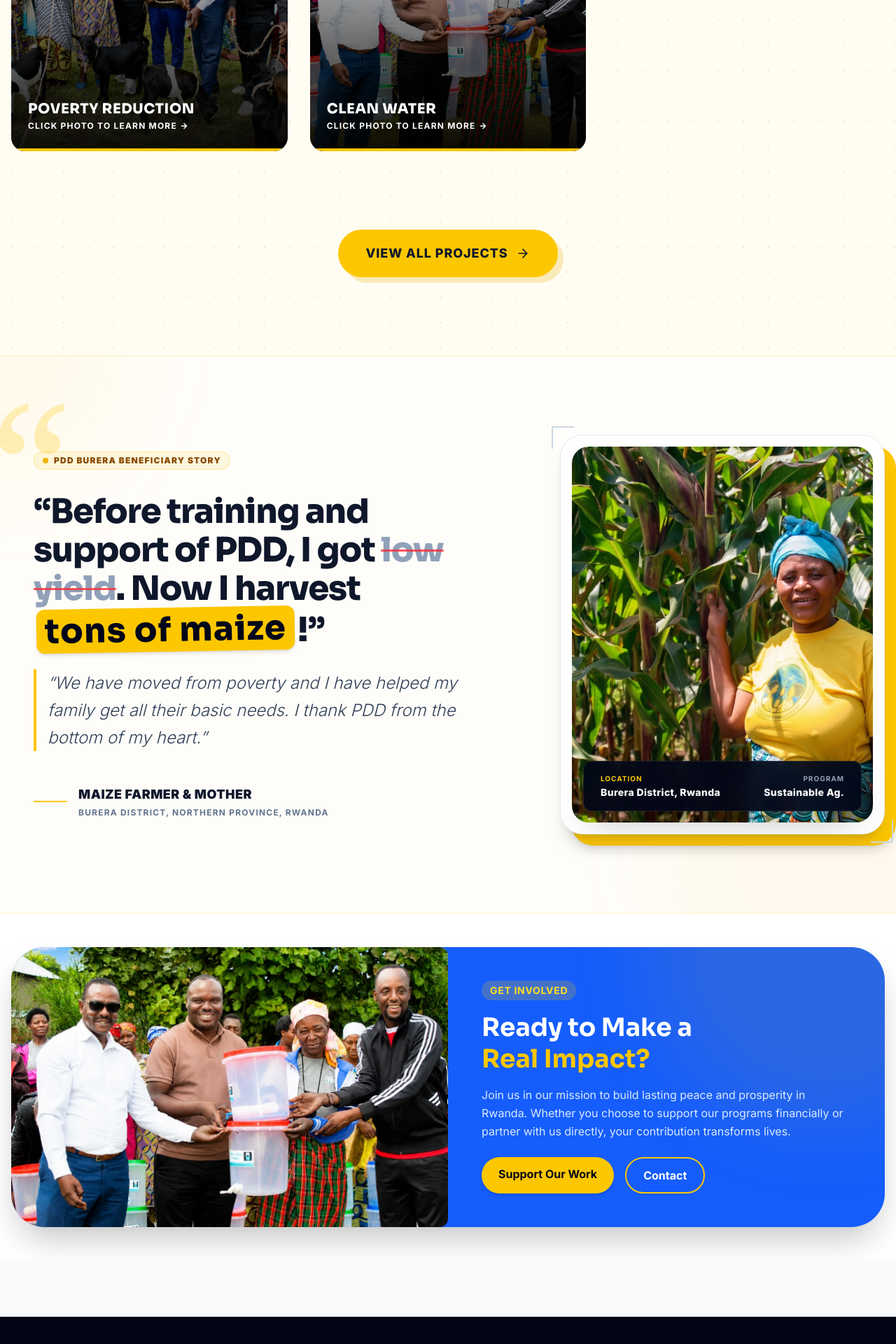
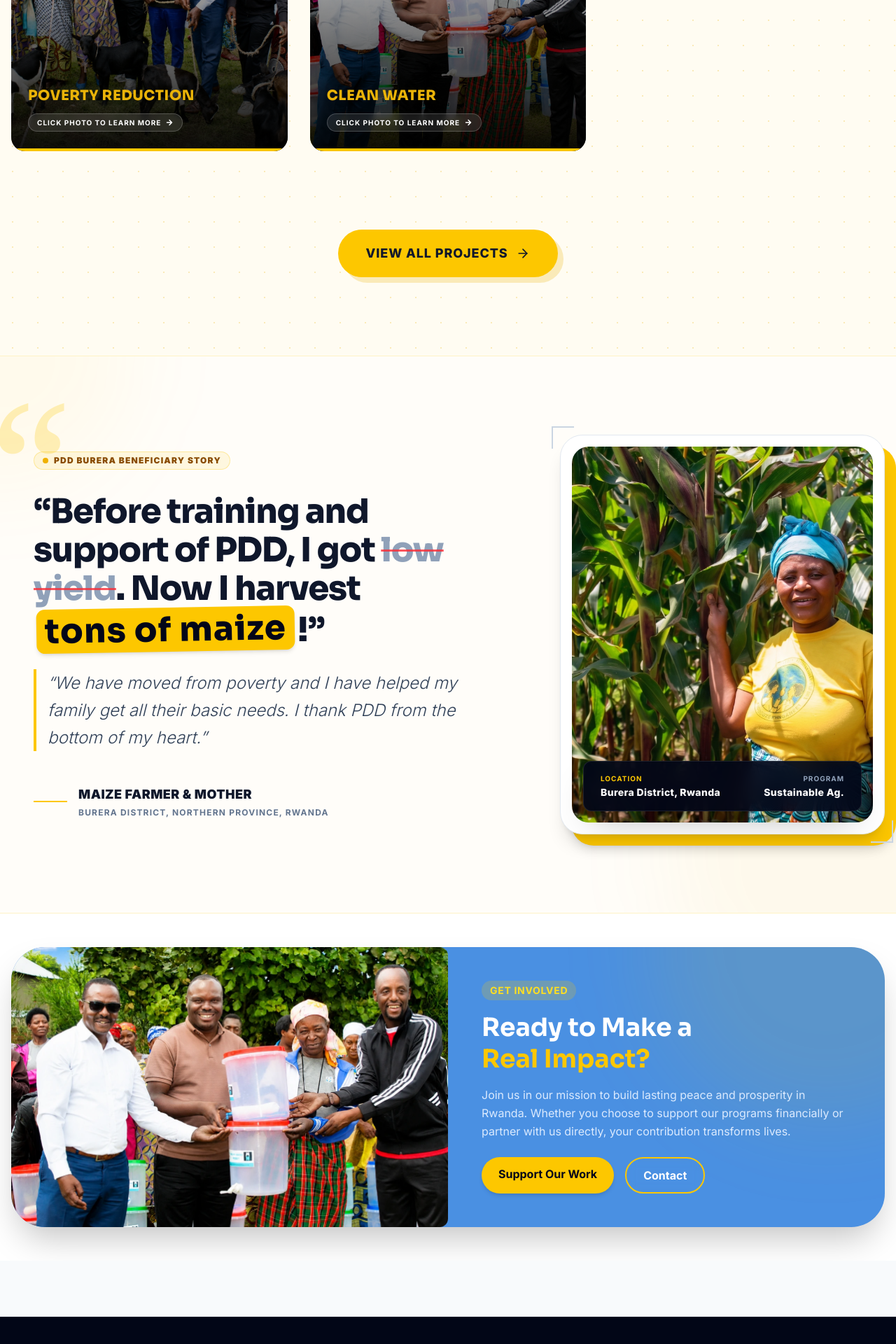
Before and after one commit to PEACE-DURABLE-DEVELOPMENT/PDD, a Next.js app: page / in a window 1280 px wide. Shown: the part 2640-4560 px from the top of the page at 70% size. Built offline with nearby package versions, Linux system fonts and the light colour scheme; no server answers.

Commit message:
Make project names yellow and style click hint as a professional pill badge in projects page & home slider; update CTA backgrounds to screenshot sky blue

```diff
--- a/src/app/page.tsx
+++ b/src/app/page.tsx
@@ -277,7 +277,7 @@
       {/* Call to Action Section */}
       <section className="py-12 bg-white relative overflow-hidden">
         <div className="container mx-auto px-4">
-          <div className="bg-blue-600 rounded-[3rem] overflow-hidden shadow-2xl relative">
+          <div className="bg-[#4a90e2] rounded-[3rem] overflow-hidden shadow-2xl relative">
             <div className="absolute top-0 right-0 w-[500px] h-[500px] bg-yellow-400/10 rounded-full blur-3xl -translate-y-1/2 translate-x-1/3 pointer-events-none"></div>
             <div className="absolute bottom-0 left-0 w-[400px] h-[400px] bg-white/20 rounded-full blur-3xl translate-y-1/3 -translate-x-1/3 pointer-events-none"></div>
 
--- a/src/app/partners/page.tsx
+++ b/src/app/partners/page.tsx
@@ -175,7 +175,7 @@
       </section>
 
       {/* Call to Action */}
-      <section className="py-24 bg-blue-700 border-t-4 border-yellow-500 relative overflow-hidden">
+      <section className="py-24 bg-[#4a90e2] border-t-4 border-yellow-500 relative overflow-hidden">
         <div className="absolute inset-0 opacity-10 bg-[radial-gradient(circle_at_center,_var(--tw-gradient-stops))] from-white via-transparent to-transparent pointer-events-none" />
 
         <div className="container mx-auto px-4 relative z-10 text-center max-w-3xl">
--- a/src/components/HomeProjectsSlider.tsx
+++ b/src/components/HomeProjectsSlider.tsx
@@ -64,13 +64,13 @@
                   <div className="absolute bottom-0 left-0 right-0 h-1 bg-yellow-400" />
                   {/* Title */}
                   <div className="absolute bottom-0 left-0 right-0 px-6 pb-7">
-                    <h3 className="text-xl font-heading font-extrabold uppercase tracking-wide leading-tight" style={{ color: '#ffffff' }}>
+                    <h3 className="text-xl font-heading font-extrabold uppercase tracking-wide leading-tight mb-3" style={{ color: '#eab308' }}>
                       {project.title}
                     </h3>
-                    <p className="text-white text-xs font-bold uppercase tracking-widest mt-1 flex items-center gap-1">
+                    <span className="inline-flex items-center gap-1.5 px-3 py-1 rounded-full border border-white/20 bg-white/10 backdrop-blur-xs text-white text-[10px] font-bold uppercase tracking-widest transition-colors hover:bg-white/20">
                       {t.home.clickPhotoToLearnMore}
                       <svg xmlns="http://www.w3.org/2000/svg" width="12" height="12" viewBox="0 0 24 24" fill="none" stroke="currentColor" strokeWidth="3" strokeLinecap="round" strokeLinejoin="round"><path d="M5 12h14M12 5l7 7-7 7"/></svg>
-                    </p>
+                    </span>
                   </div>
                 </label>
 
--- a/src/components/ProjectsClient.tsx
+++ b/src/components/ProjectsClient.tsx
@@ -156,7 +156,7 @@
                       />
                       <div className="absolute inset-0 bg-gradient-to-t from-slate-950 via-slate-900/40 to-transparent" />
                       <div className="absolute bottom-0 left-0 right-0 p-6 flex flex-col items-start">
-                        <div className="flex items-center gap-3 mb-2 w-full">
+                        <div className="flex items-center gap-3 mb-3 w-full">
                           <div className="w-8 h-8 rounded-full bg-yellow-400 flex items-center justify-center shrink-0">
                             <Icon className="w-4 h-4 text-slate-900" />
                           </div>
@@ -164,7 +164,7 @@
                             {project.title.split('(')[0].trim()}
                           </h3>
                         </div>
-                        <span className="text-white text-xs font-bold uppercase tracking-widest mt-2 flex items-center gap-1">
+                        <span className="inline-flex items-center gap-1.5 px-3 py-1 rounded-full border border-white/20 bg-white/10 backdrop-blur-xs text-white text-[10px] font-bold uppercase tracking-widest transition-colors hover:bg-white/20">
                           {t.home.clickPhotoToLearnMore || "Click to learn more"}
                           <ArrowRight className="w-3 h-3" />
                         </span>
@@ -348,7 +348,7 @@
       </section>
 
       {/* CTA Section */}
-      <section className="py-24 bg-blue-700 border-t-4 border-yellow-500">
+      <section className="py-24 bg-[#4a90e2] border-t-4 border-yellow-500">
         <div className="container mx-auto px-4 text-center">
           <h2 className="text-4xl md:text-5xl font-heading font-extrabold mb-8 text-white">
             {language === "fr" ? (
```
